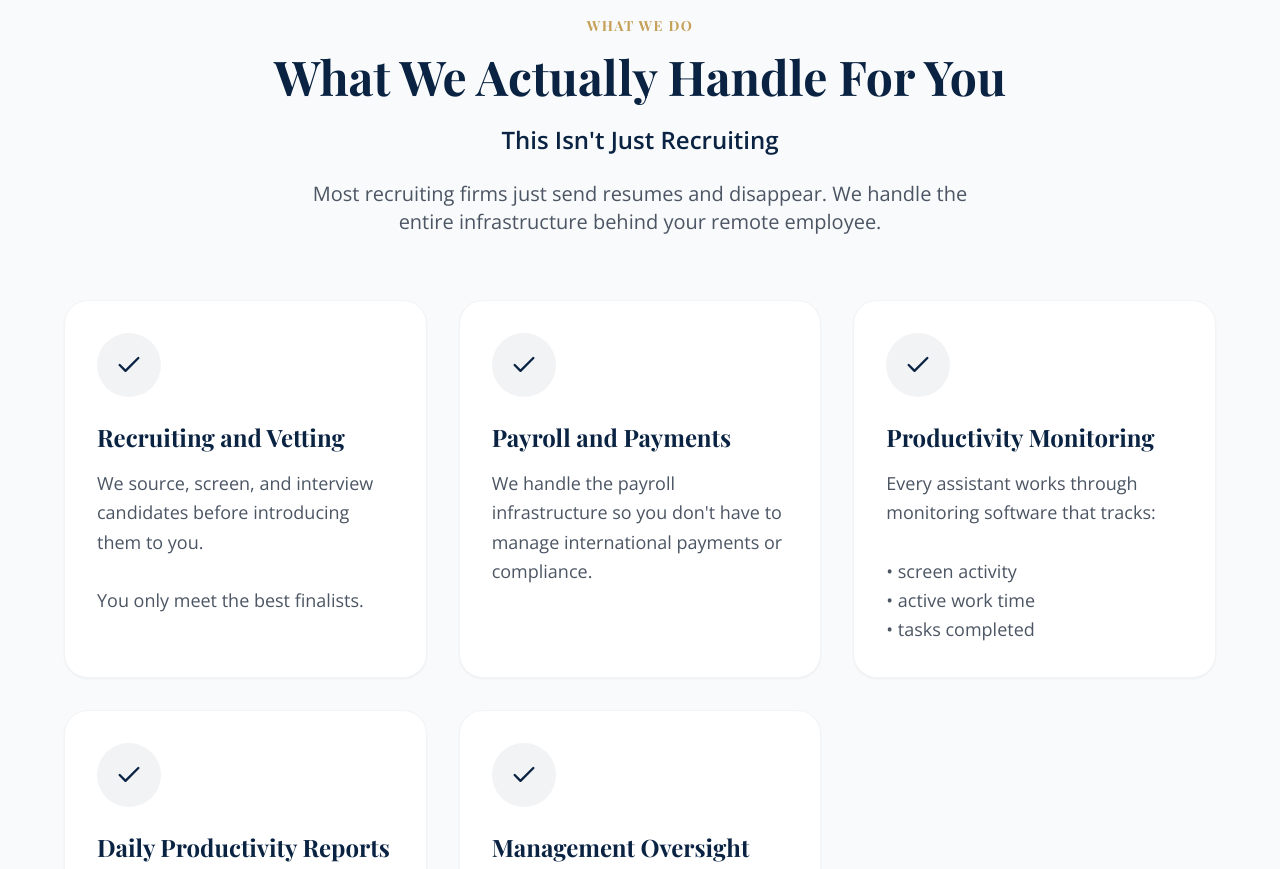
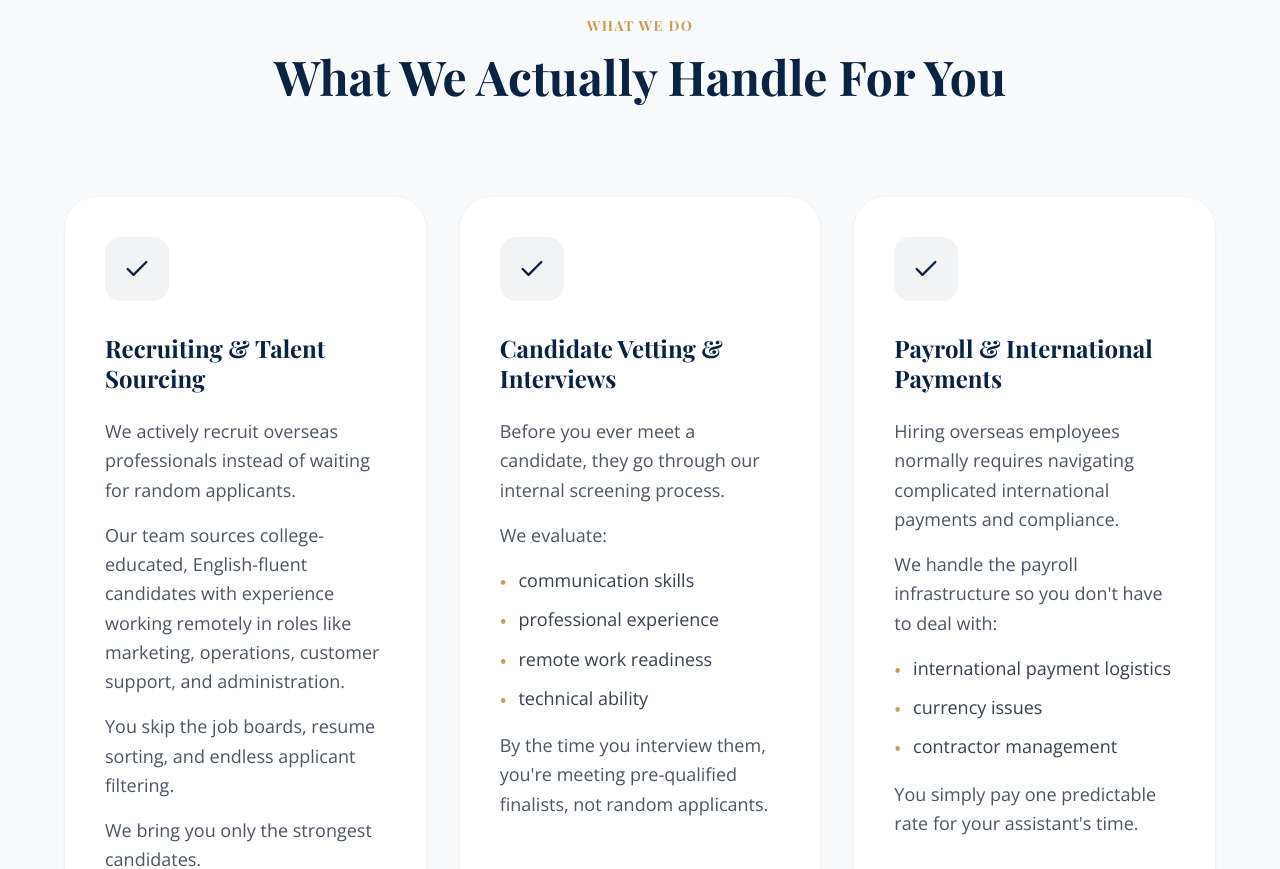
Before and after one commit to christianh0019/five-star-assistants-vsl, a React (Vite) app: page /pricing in a window 1280 px wide. Shown: the part 1980-2849 px from the top of the page. Built offline with nearby package versions, Linux system fonts and the light colour scheme.

Commit message:
update what we do section with 6 comprehensive service cards and refined typography

```diff
--- a/pages/Pricing.tsx
+++ b/pages/Pricing.tsx
@@ -103,52 +103,68 @@ const Pricing: React.FC = () => {
                 {/* SECTION 3: What We Actually Handle For You */}
                 <section className="py-20 md:py-32 bg-gray-50 px-4">
                     <div className="max-w-6xl mx-auto">
-                        <div className="text-center mb-16">
+                        <div className="text-center mb-16 md:mb-24">
                             <h3 className="font-heading text-sm font-bold text-gold tracking-widest uppercase mb-4">
                                 WHAT WE DO
                             </h3>
                             <h2 className="font-heading text-3xl md:text-5xl font-bold text-navy mb-6">
                                 What We Actually Handle For You
                             </h2>
-                            <p className="font-body text-2xl text-navy font-bold max-w-2xl mx-auto">
-                                This Isn't Just Recruiting
-                            </p>
-                            <p className="font-body text-xl text-gray-600 max-w-2xl mx-auto mt-6">
-                                Most recruiting firms just send resumes and disappear. We handle the entire infrastructure behind your remote employee.
-                            </p>
                         </div>
 
                         <div className="grid md:grid-cols-2 lg:grid-cols-3 gap-8">
                             {[
                                 {
-                                    title: "Recruiting and Vetting",
-                                    desc: "We source, screen, and interview candidates before introducing them to you.\n\nYou only meet the best finalists."
+                                    title: "Recruiting & Talent Sourcing",
+                                    desc: "We actively recruit overseas professionals instead of waiting for random applicants.\n\nOur team sources college-educated, English-fluent candidates with experience working remotely in roles like marketing, operations, customer support, and administration.\n\nYou skip the job boards, resume sorting, and endless applicant filtering.\n\nWe bring you only the strongest candidates."
                                 },
                                 {
-                                    title: "Payroll and Payments",
-                                    desc: "We handle the payroll infrastructure so you don't have to manage international payments or compliance."
+                                    title: "Candidate Vetting & Interviews",
+                                    desc: "Before you ever meet a candidate, they go through our internal screening process.\n\nWe evaluate:\n\n• communication skills\n• professional experience\n• remote work readiness\n• technical ability\n\nBy the time you interview them, you're meeting pre-qualified finalists, not random applicants."
+                                },
+                                {
+                                    title: "Payroll & International Payments",
+                                    desc: "Hiring overseas employees normally requires navigating complicated international payments and compliance.\n\nWe handle the payroll infrastructure so you don't have to deal with:\n\n• international payment logistics\n• currency issues\n• contractor management\n\nYou simply pay one predictable rate for your assistant's time."
                                 },
                                 {
                                     title: "Productivity Monitoring",
-                                    desc: "Every assistant works through monitoring software that tracks:\n\n• screen activity\n• active work time\n• tasks completed"
+                                    desc: "Every assistant works through productivity tracking software that records:\n\n• active work time\n• screen activity\n• time spent on tasks\n\nThis ensures you have full visibility into how your assistant spends their work hours.\n\nNo guessing. No blind trust."
                                 },
                                 {
                                     title: "Daily Productivity Reports",
-                                    desc: "You receive reports showing:\n\n• hours worked\n• productivity metrics\n• work activity\n\nThis ensures you are only paying for real work."
+                                    desc: "You receive detailed reports showing:\n\n• hours worked\n• productivity metrics\n• activity summaries\n\nThese reports ensure you are only paying for real work being completed, not idle time.\n\nMost businesses never get this level of visibility with traditional employees."
                                 },
                                 {
-                                    title: "Management Oversight",
-                                    desc: "Our team helps ensure your assistant stays accountable and productive.\n\nYou get the benefits of a remote employee without the management headaches."
+                                    title: "Ongoing Support & Replacement Guarantee",
+                                    desc: "If your assistant isn't the right fit, we replace them.\n\nNo extra cost. No restarting the hiring process.\n\nOur team continues supporting the relationship so your remote employee stays productive and aligned with your business needs.\n\nYou get the flexibility of remote talent without the risk of hiring mistakes."
                                 }
                             ].map((feature, idx) => (
-                                <div key={idx} className="bg-white p-8 rounded-3xl shadow-sm border border-gray-100 hover:shadow-xl hover:-translate-y-1 transition-all group flex flex-col h-full">
-                                    <div className="w-16 h-16 rounded-full bg-navy/5 flex items-center justify-center mb-6 group-hover:bg-gold/10 transition-colors">
+                                <div key={idx} className="bg-white p-8 md:p-10 rounded-[2rem] shadow-sm border border-gray-100 hover:shadow-xl hover:-translate-y-2 transition-all duration-300 group flex flex-col h-full relative overflow-hidden">
+                                    {/* Subtle gradient hover effect */}
+                                    <div className="absolute top-0 right-0 w-32 h-32 bg-gold/5 rounded-full blur-3xl opacity-0 group-hover:opacity-100 transition-opacity duration-500"></div>
+
+                                    <div className="w-16 h-16 rounded-2xl bg-navy/5 flex items-center justify-center mb-8 group-hover:bg-gold/10 group-hover:scale-110 transition-all duration-300 transform-gpu shrink-0">
                                         <Check className="text-navy group-hover:text-gold transition-colors" size={28} />
                                     </div>
-                                    <h3 className="font-heading font-bold text-2xl text-navy mb-4">{feature.title}</h3>
-                                    <p className="font-body text-gray-600 leading-relaxed text-lg whitespace-pre-line flex-grow">
-                                        {feature.desc}
-                                    </p>
+                                    <h3 className="font-heading font-bold text-2xl text-navy mb-6 leading-tight relative z-10">{feature.title}</h3>
+                                    <div className="font-body text-gray-600 text-lg leading-relaxed flex-grow space-y-4 relative z-10">
+                                        {feature.desc.split('\n\n').map((paragraph, pIdx) => {
+                                            if (paragraph.startsWith('•')) {
+                                                // Handle bulleted lists specifically
+                                                return (
+                                                    <ul key={pIdx} className="space-y-2 my-6">
+                                                        {paragraph.split('\n').map((item, iIdx) => (
+                                                            <li key={iIdx} className="flex items-start gap-3">
+                                                                <span className="text-gold font-bold mt-0.5">•</span>
+                                                                <span className="font-medium text-gray-700">{item.replace('• ', '')}</span>
+                                                            </li>
+                                                        ))}
+                                                    </ul>
+                                                );
+                                            }
+                                            return <p key={pIdx}>{paragraph}</p>;
+                                        })}
+                                    </div>
                                 </div>
                             ))}
                         </div>
```
